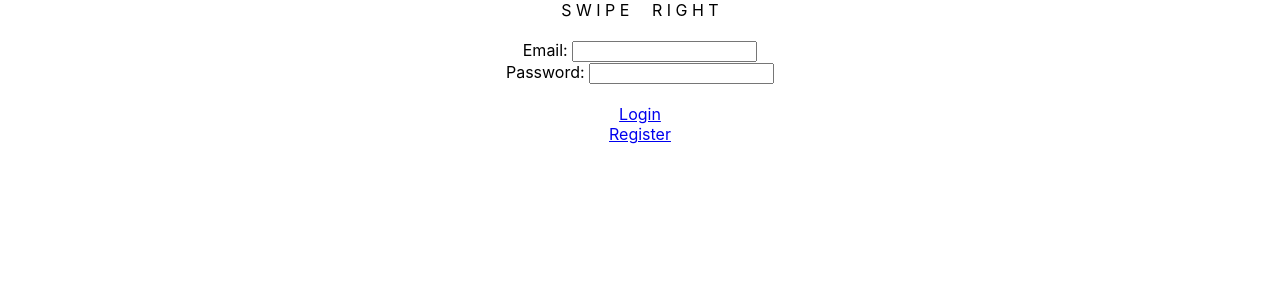
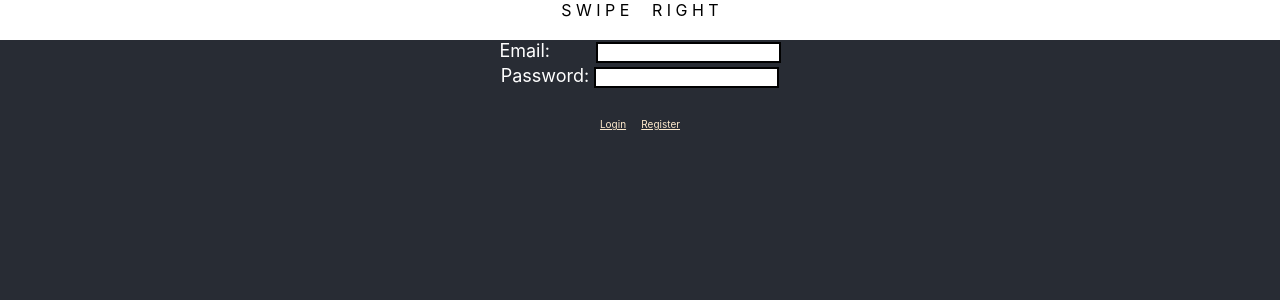
Before and after one commit to saracpena/PhotoApp, a React (Create React App) app: page / in a window 1280 px wide. Shown: the top 300 px of the page. Built offline with nearby package versions, Linux system fonts and the light colour scheme.

Commit message:
css updates

```diff
--- a/src/pages/App/App.css
+++ b/src/pages/App/App.css
@@ -7,53 +7,102 @@ body {
   align-items: center;
 }
 
+/** LOGIN CSS **/
 
-/** Login CSS **/
+.login-wrapper{
+  height: 10vmin;
+  background-color: #282c34;
+  min-height: 100vh;
+  font-size: calc(2px + 2vmin);
+  color: white;
+}
+
+input{
+  margin: 0 0 2px 0;
+  border: 2px solid black;
+  justify-content: space-evenly;
+}
+
+#login{
+  font-size: calc(2px + 2vmin);
+  justify-content: space-evenly;
+  font-size: 10px;
+  color:blanchedalmond;
+}
+
+#register{
+  font-size: calc(2px + 2vmin);
+  justify-content: space-evenly;
+  font-size: 10px;
+  color:blanchedalmond;
+}
 
 
-/** Register CSS **/
+/** REGISTER CSS **/
 
 
-/** Profile CSS **/
-.logout {
-  height: 100vmin;
-  pointer-events: none;
+/** PROFILE CSS **/
 
+                    /**======LOGOUT======== **/
+/* .logout-link {
+  height: 10vmin;
+  pointer-events:stroke;
 }
 
 @media (prefers-reduced-motion: no-preference) {
-  .logout {
-    animation: logout-spin infinite 20s linear;
+  .logout-link {
+    animation: logout-link-spin infinite 20s linear;
+
   }
 }
 
+@keyframes logout-link-spin {
+  from {
+    transform: rotate(0deg);
+  }
+  to {
+    transform: rotate(20deg);
+  }
+} */
+
+#logout{
+  margin: 0 90px 0 0;
+  font-size: 10px;
+  color: white;
+  display: flex;
+  flex-direction: row-reverse;
+}
+
+                    /**======HEADER======== **/
 .header {
   height: 10vmin;
   background-color: #282c34;
   min-height: 100vh;
-  display: flex;
-  flex-direction: column;
-  align-items: center;
-  justify-content: center;
   font-size: calc(10px + 2vmin);
   color: white;
 }
 
+                    /**======NAVBAR======== **/
 .navbar {
-  color: #61dafb;
+  margin: 0% 10% 5% 10%;
+  width: 75%;
+  height: 1.5em;
   border: 2px solid yellow;
   display: flex;
   flex-direction: row;
-  justify-content: space-around;
+  align-items: center;
+  justify-content: space-evenly;
 }
 
-@keyframes logout-spin {
-  from {
-    transform: rotate(0deg);
-  }
-  to {
-    transform: rotate(360deg);
-  }
+h6{
+  color: #61dafb;
+  padding: 10px;
 }
 
-/** Settings CSS **/
+h6:hover{
+  color: plum;
+  float: left;
+}
+
+
+/** SETTINGS CSS **/
--- a/src/pages/Login/Login.js
+++ b/src/pages/Login/Login.js
@@ -36,15 +36,15 @@ class Login extends Component {
 
     render(){
         return(
-            <div className='login-Wrapper'>
+            <div className='login-wrapper'>
                 <form className='login'>
-                    Email: <input type='text' name='email'  value={this.state.email} onChange={this.handleChange}></input> <br/>
+                    Email:&nbsp;&nbsp;&nbsp;&nbsp;&nbsp;&nbsp;&nbsp;&nbsp;&nbsp;<input type='text' name='email'  value={this.state.email} onChange={this.handleChange}></input> <br/>
                     Password: <input id='myPW' type='password' name='password' value={this.state.password} onChange={this.handleChange} ></input>
                 </form> <br/>
-                <div>
-                    <Link type="button" to="/profile">Login</Link> <br/>
+                <div className='login-register'>
+                    <Link id='login' type="button" to="/profile">Login</Link>&nbsp;&nbsp;&nbsp;
                     {/* <button value='login'>Login</button> */}
-                    <Link type="button" to="/register">Register</Link>
+                    <Link id='register' type="button" to="/register">Register</Link>
                     {/* <button value='newUser'>Register</button> */}
                 </div>
             </div>
--- a/src/pages/Profile/Profile.js
+++ b/src/pages/Profile/Profile.js
@@ -15,14 +15,14 @@ class Profile extends Component {
         <div className='header'>
             <h1>Welcome Back, Sara!</h1>
         <navbar className='navbar'>
-            <h6>Posts |</h6>
-            <h6>About |</h6>
-            <h6>Friends |</h6>
-            <h6>Photos |</h6>
-            <h6>Settings </h6>
+            <h6>Posts</h6>
+            <h6>About</h6>
+            <h6>Friends</h6>
+            <h6>Photos</h6>
+            <h6>Settings</h6>
         </navbar>
-        <navbar className='logout'>
-        <Link type='button' exact path to="/">logout</Link>
+        <navbar className='logout-link'>
+        <Link id='logout' type='button' exact path to="/">logout</Link>
         </navbar>
         </div>
     )}
```
Also changed, not shown: 1 other file (tests, documents, lock files or other folders).
